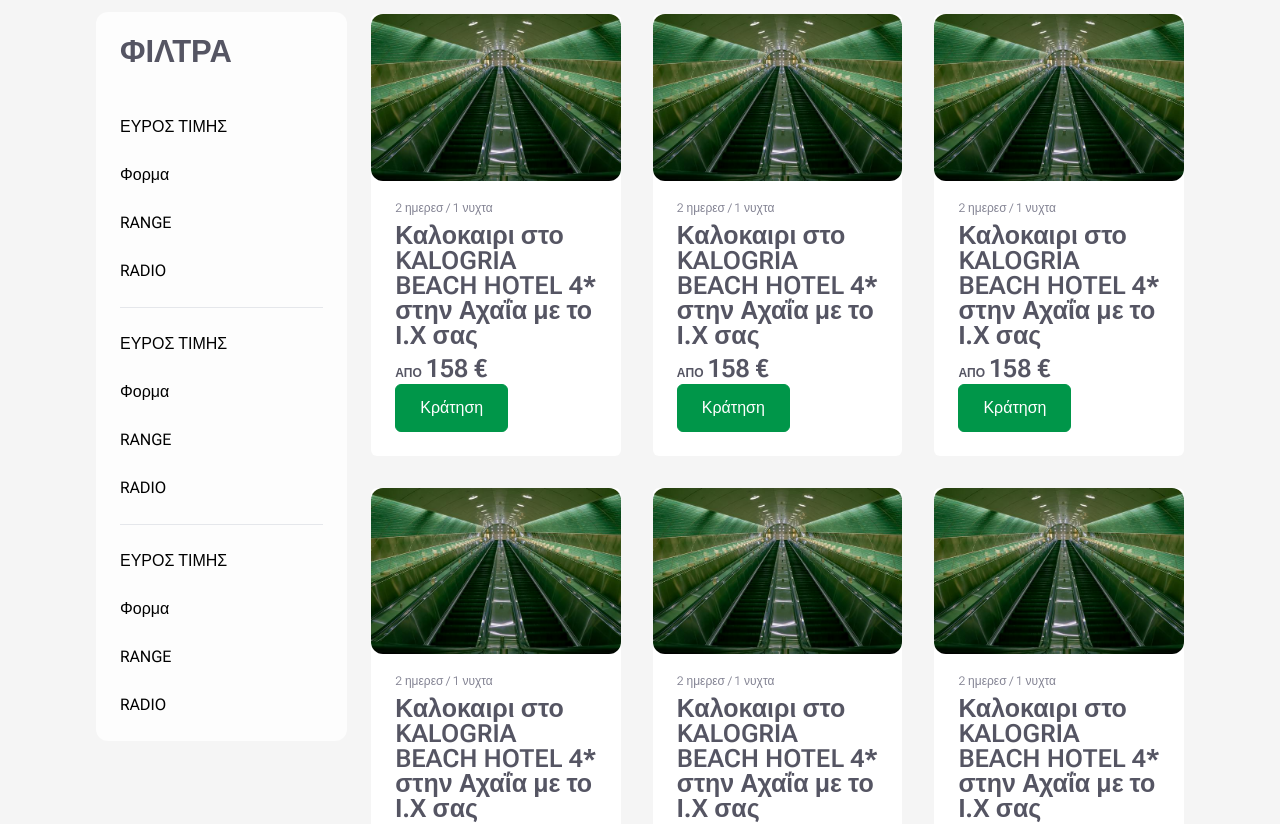
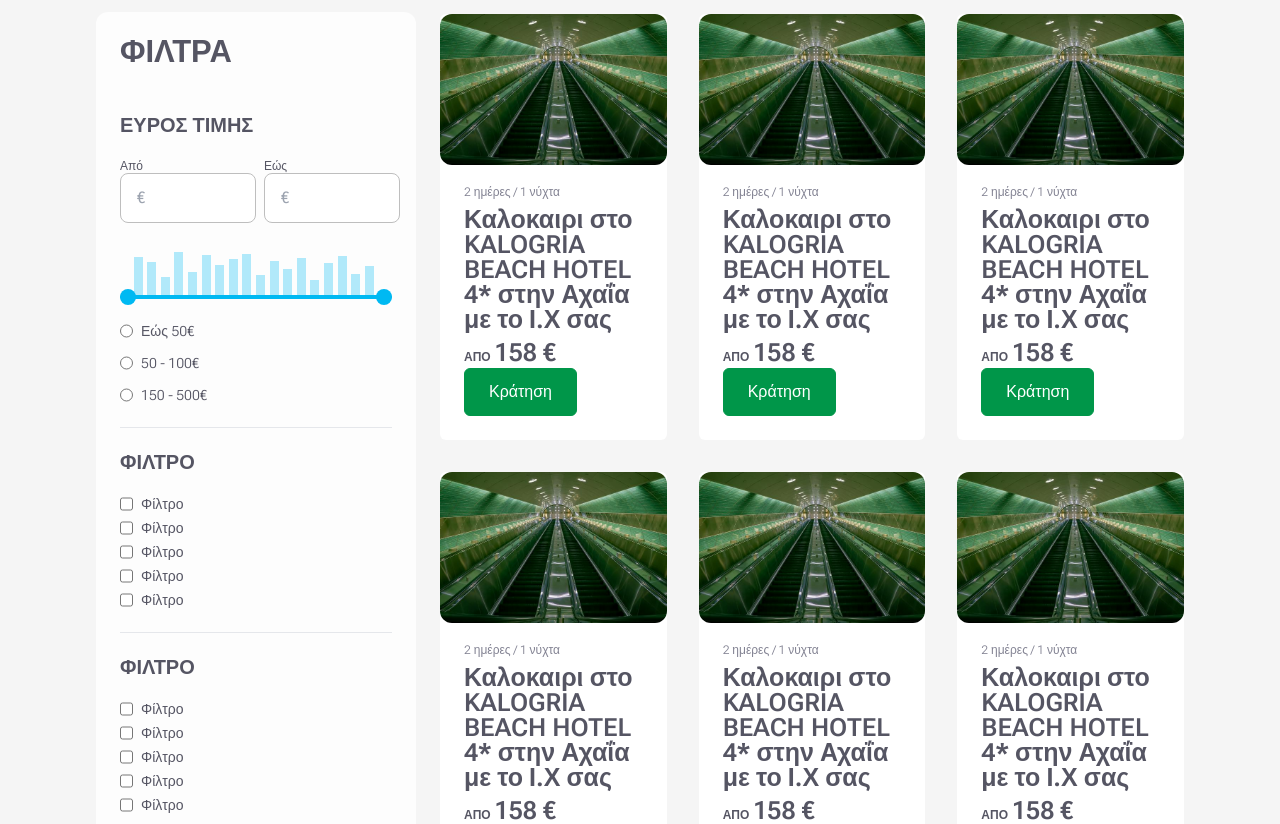
Before and after one commit to ELal3k/nelios-project, a Next.js app: page / in a window 1280 px wide. Shown: the part 508-1332 px from the top of the page. Built offline with nearby package versions, Linux system fonts and the light colour scheme.

Commit message:
range and filters

```diff
--- a/src/app/globals.css
+++ b/src/app/globals.css
@@ -21,4 +21,13 @@
   .btn-primary {
     @apply flex h-12 px-6 py-4 justify-center items-center gap-2 rounded-md border border-solid border-accent_green bg-accent_green text-white;
   }
+
+  input[type="range"]::-webkit-slider-thumb {
+    pointer-events: auto;
+    width: 16px;
+    height: 16px;
+    border-radius: 50%;
+    -webkit-appearance: none;
+    @apply bg-accent_blue;
+  }
 }
--- a/src/app/layout.js
+++ b/src/app/layout.js
@@ -5,7 +5,7 @@
 import NavBarTop from "@/components/NavBarTop"
 import "./globals.css"
 
-const roboto = Roboto_Flex({ subsets: ["latin"] })
+const robotoFlex = Roboto_Flex({ subsets: ["latin", "greek"] })
 
 export const metadata = {
   title: "Nelios App",
@@ -15,7 +15,7 @@
 export default function RootLayout({ children }) {
   return (
     <html lang="en">
-      <body className={roboto.className}>
+      <body className={robotoFlex.className}>
         <NavBarTop />
         <Header />
         <NavBar />
--- a/src/components/Card.js
+++ b/src/components/Card.js
@@ -2,7 +2,7 @@
 
 export default function Card() {
   return (
-    <div className="flex flex-col rounded-md bg-white">
+    <div className="flex flex-col rounded-md bg-white backdrop-blur-16">
       <Image
         src="/first-img.jpg"
         style={{
@@ -17,7 +17,7 @@
 
       <div className="flex flex-col gap-2 px-6 pb-6 pt-5">
         <p className="text-small_text_12 font-lightplus text-my_gray">
-          2 ημερεσ / 1 νυχτα
+          2 ημέρες / 1 νύχτα
         </p>
         <h2 className="text-h6 font-semibold text-my_black">
           Καλοκαιρι στο KALOGRIA BEACH HOTEL 4* στην Αχαΐα με το Ι.Χ σας
--- /dev/null
+++ b/src/components/Filters.js
@@ -0,0 +1,55 @@
+export default function Filters() {
+  return (
+    <div className="flex flex-col gap-6">
+      <h3 className="uppercase text-h7 text-my_black font-semibold">φιλτρο</h3>
+
+      <form className="flex flex-col gap-2">
+        <div className="flex gap-2">
+          <input type="checkbox" id="filter" name="chkFilter" />
+          <label
+            htmlFor="filter"
+            className="text-field_text_14 text-my_black font-lightplus"
+          >
+            Φίλτρο
+          </label>
+        </div>
+        <div className="flex gap-2">
+          <input type="checkbox" id="filter" name="chkFilter" />
+          <label
+            htmlFor="filter"
+            className="text-field_text_14 text-my_black font-lightplus"
+          >
+            Φίλτρο
+          </label>
+        </div>
+        <div className="flex gap-2">
+          <input type="checkbox" id="filter" name="chkFilter" />
+          <label
+            htmlFor="filter"
+            className="text-field_text_14 text-my_black font-lightplus"
+          >
+            Φίλτρο
+          </label>
+        </div>
+        <div className="flex gap-2">
+          <input type="checkbox" id="filter" name="chkFilter" />
+          <label
+            htmlFor="filter"
+            className="text-field_text_14 text-my_black font-lightplus"
+          >
+            Φίλτρο
+          </label>
+        </div>
+        <div className="flex gap-2">
+          <input type="checkbox" id="filter" name="chkFilter" />
+          <label
+            htmlFor="filter"
+            className="text-field_text_14 text-my_black font-lightplus"
+          >
+            Φίλτρο
+          </label>
+        </div>
+      </form>
+    </div>
+  )
+}
--- /dev/null
+++ b/src/components/Range.js
@@ -0,0 +1,35 @@
+export default function Range() {
+  return (
+    <form className="flex gap-2 max-w-full">
+      <div className="flex flex-col w-1/2">
+        <label
+          htmlFor="min"
+          className="text-small_text_12 text-my_black font-lightplus"
+        >
+          Από
+        </label>
+        <input
+          name="minInput"
+          id="min"
+          placeholder="€"
+          className="px-4 py-3 border border-field_border rounded-lg text-my_black"
+        />
+      </div>
+
+      <div className="flex flex-col w-1/2">
+        <label
+          htmlFor="max"
+          className="text-small_text_12 text-my_black font-lightplus"
+        >
+          Εώς
+        </label>
+        <input
+          name="maxInput"
+          id="max"
+          placeholder="€"
+          className="px-4 py-3 border border-field_border rounded-lg text-my_black"
+        />
+      </div>
+    </form>
+  )
+}
--- /dev/null
+++ b/src/components/RangeRadio.js
@@ -0,0 +1,46 @@
+export default function RangeRadio() {
+  return (
+    <form className="flex flex-col gap-4">
+      <div className="flex gap-2">
+        <input type="radio" id="max50" name="priceRange" value="max50" />
+        <label
+          htmlFor="max50"
+          className="text-field_text_14 text-my_black font-lightplus"
+        >
+          Εώς 50€
+        </label>
+      </div>
+
+      <div className="flex gap-2">
+        <input
+          type="radio"
+          id="min50-max100"
+          name="priceRange"
+          value="min50-max100"
+          className="border border-field_border"
+        />
+        <label
+          htmlFor="min50-max100"
+          className="text-field_text_14 text-my_black font-lightplus"
+        >
+          50 - 100€
+        </label>
+      </div>
+
+      <div className="flex gap-2">
+        <input
+          type="radio"
+          id="min150-max500"
+          name="priceRange"
+          value="min150-max500"
+        />
+        <label
+          htmlFor="min150-max500"
+          className="text-field_text_14 text-my_black font-lightplus"
+        >
+          150 - 500€
+        </label>
+      </div>
+    </form>
+  )
+}
--- a/src/components/SideBar.js
+++ b/src/components/SideBar.js
@@ -1,28 +1,28 @@
+import Slider from "./Slider"
+import Range from "./Range"
+import RangeRadio from "./RangeRadio"
+import Filters from "./Filters"
 export default function SideBar() {
   return (
     <aside className="flex flex-col items-start gap-6 p-6 bg-translucent_bg w-80 rounded-xl mt-16">
       <h2 className="text-h5 font-semibold text-my_black pb-6">ΦΙΛΤΡΑ</h2>
 
       <div className="flex flex-col divide-y w-full gap-6">
-        <div className="flex flex-col items-start gap-6 self-stretch ">
-          <h3>ΕΥΡΟΣ ΤΙΜΗΣ</h3>
-          <form>Φορμα</form>
-          <form>RANGE</form>
-          <form>RADIO</form>
+        <div className="flex flex-col items-start gap-6 self-stretch">
+          <h3 className="text-h7 text-my_black font-semibold uppercase">
+            Ευρος τιμης
+          </h3>
+          <Range />
+          <Slider />
+          <RangeRadio />
         </div>
 
         <div className="flex flex-col items-start gap-6 self-stretch pt-6">
-          <h3>ΕΥΡΟΣ ΤΙΜΗΣ</h3>
-          <form>Φορμα</form>
-          <form>RANGE</form>
-          <form>RADIO</form>
+          <Filters />
         </div>
 
         <div className="flex flex-col items-start gap-6 self-stretch pt-6">
-          <h3>ΕΥΡΟΣ ΤΙΜΗΣ</h3>
-          <form>Φορμα</form>
-          <form>RANGE</form>
-          <form>RADIO</form>
+          <Filters />
         </div>
       </div>
     </aside>
--- /dev/null
+++ b/src/components/Slider.js
@@ -0,0 +1,148 @@
+export default function Slider() {
+  return (
+    <div className="w-full flex flex-col">
+      <SliderBars />
+      <div>
+        <div className="relative h-1 rounded-md bg-accent_blue"></div>
+        <div className="relative">
+          <input
+            type="range"
+            value={0}
+            min={0}
+            max={10000}
+            step={10}
+            className="range-min absolute w-full -top-1 h-1 bg-transparent appearance-none pointer-events-none"
+          />
+
+          <input
+            type="range"
+            value={10000}
+            min={0}
+            max={10000}
+            step={10}
+            className="range-max absolute w-full -top-1 h-1 bg-transparent appearance-none pointer-events-none"
+          />
+        </div>
+      </div>
+    </div>
+  )
+}
+
+function SliderBars() {
+  return (
+    <>
+      <div className="w-full h-12 grid grid-cols-20 ">
+        <div></div>
+        <div>
+          <svg className="flex justify-center">
+            <rect y="10" width="3%" height="40" fill="#00B9F2" opacity="0.3" />
+          </svg>
+        </div>
+
+        <div>
+          <svg className="flex justify-center">
+            <rect y="15" width="3%" height="35" fill="#00B9F2" opacity="0.3" />
+          </svg>
+        </div>
+
+        <div>
+          <svg className="flex justify-center">
+            <rect y="30" width="3%" height="20" fill="#00B9F2" opacity="0.3" />
+          </svg>
+        </div>
+
+        <div>
+          <svg className="flex justify-center">
+            <rect y="5" width="3%" height="45" fill="#00B9F2" opacity="0.3" />
+          </svg>
+        </div>
+
+        <div>
+          <svg className="flex justify-center">
+            <rect y="25" width="3%" height="25" fill="#00B9F2" opacity="0.3" />
+          </svg>
+        </div>
+
+        <div>
+          <svg className="flex justify-center">
+            <rect y="8" width="3%" height="42" fill="#00B9F2" opacity="0.3" />
+          </svg>
+        </div>
+
+        <div>
+          <svg className="flex justify-center">
+            <rect y="18" width="3%" height="32" fill="#00B9F2" opacity="0.3" />
+          </svg>
+        </div>
+
+        <div>
+          <svg className="flex justify-center">
+            <rect y="12" width="3%" height="38" fill="#00B9F2" opacity="0.3" />
+          </svg>
+        </div>
+
+        <div>
+          <svg className="flex justify-center">
+            <rect y="7" width="3%" height="43" fill="#00B9F2" opacity="0.3" />
+          </svg>
+        </div>
+
+        <div>
+          <svg className="flex justify-center">
+            <rect y="28" width="3%" height="22" fill="#00B9F2" opacity="0.3" />
+          </svg>
+        </div>
+
+        <div>
+          <svg className="flex justify-center">
+            <rect y="14" width="3%" height="36" fill="#00B9F2" opacity="0.3" />
+          </svg>
+        </div>
+
+        <div>
+          <svg className="flex justify-center">
+            <rect y="22" width="3%" height="28" fill="#00B9F2" opacity="0.3" />
+          </svg>
+        </div>
+
+        <div>
+          <svg className="flex justify-center">
+            <rect y="11" width="3%" height="39" fill="#00B9F2" opacity="0.3" />
+          </svg>
+        </div>
+
+        <div>
+          <svg className="flex justify-center">
+            <rect y="33" width="3%" height="17" fill="#00B9F2" opacity="0.3" />
+          </svg>
+        </div>
+
+        <div>
+          <svg className="flex justify-center">
+            <rect y="16" width="3%" height="34" fill="#00B9F2" opacity="0.3" />
+          </svg>
+        </div>
+
+        <div>
+          <svg className="flex justify-center">
+            <rect y="9" width="3%" height="41" fill="#00B9F2" opacity="0.3" />
+          </svg>
+        </div>
+
+        <div>
+          <svg className="flex justify-center">
+            <rect y="27" width="3%" height="23" fill="#00B9F2" opacity="0.3" />
+          </svg>
+        </div>
+
+        <div>
+          <svg className="flex justify-center">
+            <rect y="19" width="3%" height="31" fill="#00B9F2" opacity="0.3" />
+          </svg>
+        </div>
+
+        <div></div>
+      </div>
+    </>
+  )
+}
--- a/tailwind.config.js
+++ b/tailwind.config.js
@@ -40,6 +40,9 @@
         bg_50: "#FFFFFF80",
         text_on_image_faint: "#FFFFFFB2",
       },
+      gridTemplateColumns: {
+        20: "repeat(20, minmax(0, 1fr))",
+      },
     },
   },
   plugins: [],
```
